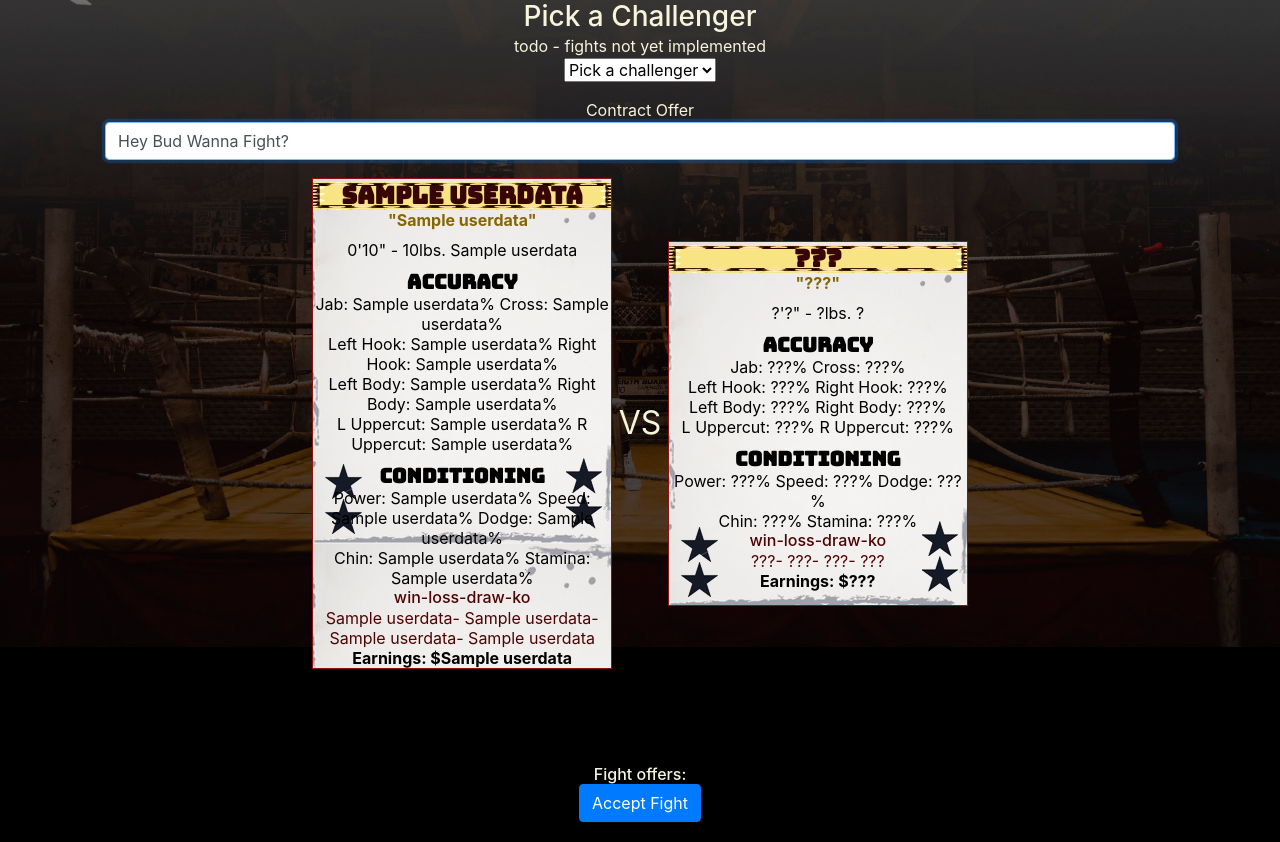
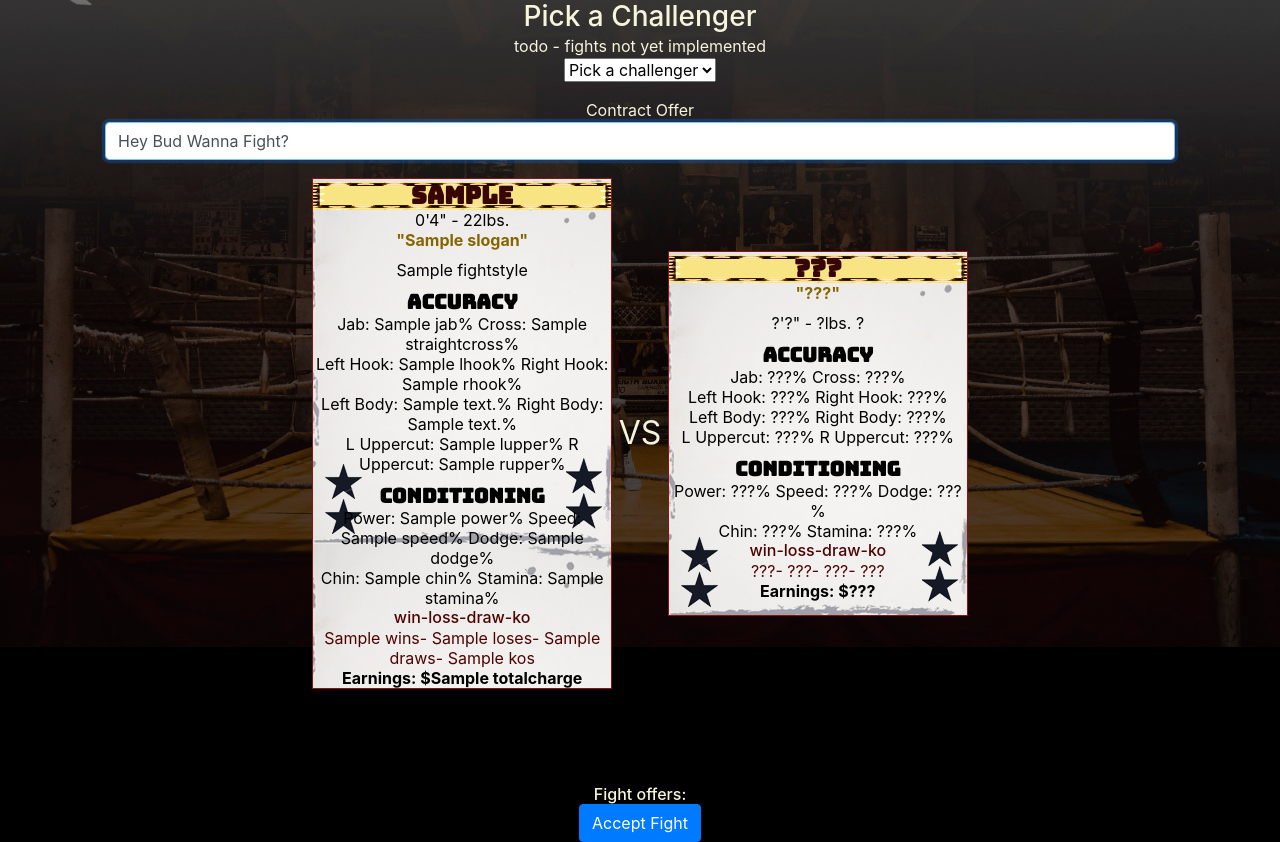
Before and after one commit to theslantedroom/legitdev, a Flask app: template templates/fight.html in a window 1280 px wide. Shown: the part 66-908 px from the top of the page. Run offline with Flask 2, Linux system fonts and the light colour scheme; the template is opened without the code that fills it: most values are stand-ins (such as "Sample title", 1, 10 or a date in 2020); some libraries are stand-ins or nearby versions.

Commit message:
push update

```diff
--- a/application.py
+++ b/application.py
@@ -131,7 +131,7 @@ def fight():
         userID = session["user_id"]
         users = db.execute("SELECT * FROM users")
         userdata = db.execute("SELECT * FROM users WHERE id = :user", user=userID)
-        print('redCorner ',redCorner)
+        print('userdata',userdata)
         listUsers = []
         for user in users:
             challengerData = list((user['id'] ,user['username'], user['slogan'], user['totalcharge'], user['fightstyle'], user['height'] , user['weight'], user['jab'], user['straightcross'], user['lhook'], user['rhook'], user['lbody'], user['rbody'], user['lupper'], user['rupper'], user['speed'], user['dodge'], user['chin'], user['stamina'], user['power'], user['wins'], user['loses'], user['draws'], user['kos']))
--- a/templates/fight.html
+++ b/templates/fight.html
@@ -26,34 +26,35 @@
         <div id="">
             <div class='vsboxitem' id="redCorner">
                 <div class="profileCard">
-                    <!-- name -->
-                    <h4 class="cardName textmedieval">{{ userdata[1] }}</h4>
-                    <!-- slogan -->
-                    <p class="cardslogan textmedieval">"{{ userdata[2] }}"</p>
-                    <p class="statistic textmedieval"><span >{{ ((userdata[5] / 2.54)/12)|int }}</span>'<span >{{ ((userdata[5] / 2.54)|round|int)%12 }}</span>" - </p>
-                    <p class="statistic textmedieval"><span >{{ (userdata[6]*2.205)|round|int }}</span>lbs.</p>
-                    <p class="statistic textmedieval">{{ userdata[4] }}</p><br>
+                    <h4 class="cardName textmedieval">{{ userdata[0]["username"] }}</h4>
+
+                    <p class="statistic textmedieval"><span >{{ ((userdata[0]["height"] / 2.54)/12)|int }}</span>'<span >{{ ((userdata[0]["height"] / 2.54)|round|int)%12 }}</span>" - </p>
+                    <p class="statistic textmedieval"><span >{{ (userdata[0]["weight"]*2.205)|round|int }}</span>lbs.</p>
+
+                    <p class="cardslogan textmedieval">"{{ userdata[0]["slogan"] }}"</p>
+                    <p class="statistic textmedieval">{{ userdata[0]["fightstyle"] }}</p><br>
                     <h5 class="textmedievalh1 bold">Accuracy</h5>
-                    <p class="statistic textmedieval">Jab: {{ userdata[7] }}%</p>
-                    <p class="statistic textmedieval">Cross: {{ userdata[8] }}%</p><br>
-                    <p class="statistic textmedieval">Left Hook: {{ userdata[9] }}%</p>
-                    <p class="statistic textmedieval">Right Hook: {{ userdata[10] }}%</p><br>
-                    <p class="statistic textmedieval">Left Body: {{ userdata[11] }}%</p>
-                    <p class="statistic textmedieval">Right Body: {{ userdata[12] }}%</p><br>
-                    <p class="statistic textmedieval">L Uppercut: {{ userdata[13] }}%</p>
-                    <p class="statistic textmedieval">R Uppercut: {{ userdata[14] }}%</p>
+                    <p class="statistic textmedieval">Jab: {{ userdata[0]["jab"] }}%</p>
+                    <p class="statistic textmedieval">Cross: {{ userdata[0]["straightcross"] }}%</p><br>
+                    <p class="statistic textmedieval">Left Hook: {{ userdata[0]["lhook"] }}%</p>
+                    <p class="statistic textmedieval">Right Hook: {{ userdata[0]["rhook"] }}%</p><br>
+                    <p class="statistic textmedieval">Left Body: {{ userdata[0]["lbody"] }}%</p>
+                    <p class="statistic textmedieval">Right Body: {{ userdata[0]["rbody"] }}%</p><br>
+                    <p class="statistic textmedieval">L Uppercut: {{ userdata[0]["lupper"] }}%</p>
+                    <p class="statistic textmedieval">R Uppercut: {{ userdata[0]["rupper"] }}%</p>
                     <h5 class="textmedievalh1 bold">Conditioning</h5>
-                    <p class="statistic textmedieval">Power: {{ userdata[19] }}%</p>
-                    <p class="statistic textmedieval">Speed: {{ userdata[15] }}%</p>
-                    <p class="statistic textmedieval">Dodge: {{ userdata[16] }}%</p><br>
-                    <p class="statistic textmedieval">Chin: {{ userdata[17] }}%</p>
-                    <p class="statistic textmedieval">Stamina: {{ userdata[18] }}%</p>
+                    <p class="statistic textmedieval">Power: {{ userdata[0]["power"] }}%</p>
+                    <p class="statistic textmedieval">Speed: {{ userdata[0]["speed"] }}%</p>
+                    <p class="statistic textmedieval">Dodge: {{ userdata[0]["dodge"] }}%</p><br>
+                    <p class="statistic textmedieval">Chin: {{ userdata[0]["chin"] }}%</p>
+                    <p class="statistic textmedieval">Stamina: {{ userdata[0]["stamina"] }}%</p>
                     <h6 class="record">win-loss-draw-ko</h6>
-                    <p class="statistic record">{{ userdata[20] }}-</p>
-                    <p class="statistic record">{{ userdata[21] }}-</p>
-                    <p class="statistic record">{{ userdata[22] }}-</p>
-                    <p class="statistic record">{{ userdata[23] }}</p><br>
-                    <p class="statistic textmedieval cash">Earnings: $<span id="cardChargeTotal" class="totalCharge">{{ userdata[3] }}</span></p>
+                    <p class="statistic record">{{ userdata[0]["wins"] }}-</p>
+                    <p class="statistic record">{{ userdata[0]["loses"] }}-</p>
+                    <p class="statistic record">{{ userdata[0]["draws"] }}-</p>
+                    <p class="statistic record">{{ userdata[0]["kos"] }}</p><br>
+                    <p class="statistic textmedieval cash">Earnings: $<span id="cardChargeTotal" class="totalCharge">{{ userdata[0]["totalcharge"]}}</span></p>
+
                 </div>
             </div>
             <div id="vsbig" class='vsboxitem'>VS</div>
--- a/templates/index.html
+++ b/templates/index.html
@@ -36,6 +36,7 @@
         </div>
         <h4 class="textmedievalhead bold">Conditioning</h4>
         <div class="grid-container">
+            <p class="statistic grid-item">Speed: {{ userdata[0]["power"] }}%</p>
             <p class="statistic grid-item">Speed: {{ userdata[0]["speed"] }}%</p>
             <p class="statistic grid-item">Dodge: {{ userdata[0]["dodge"] }}%</p>
             <p class="statistic grid-item">Chin: {{ userdata[0]["chin"] }}%</p>
```
Also changed, not shown: templates/buy.html (+28 -0 lines).
